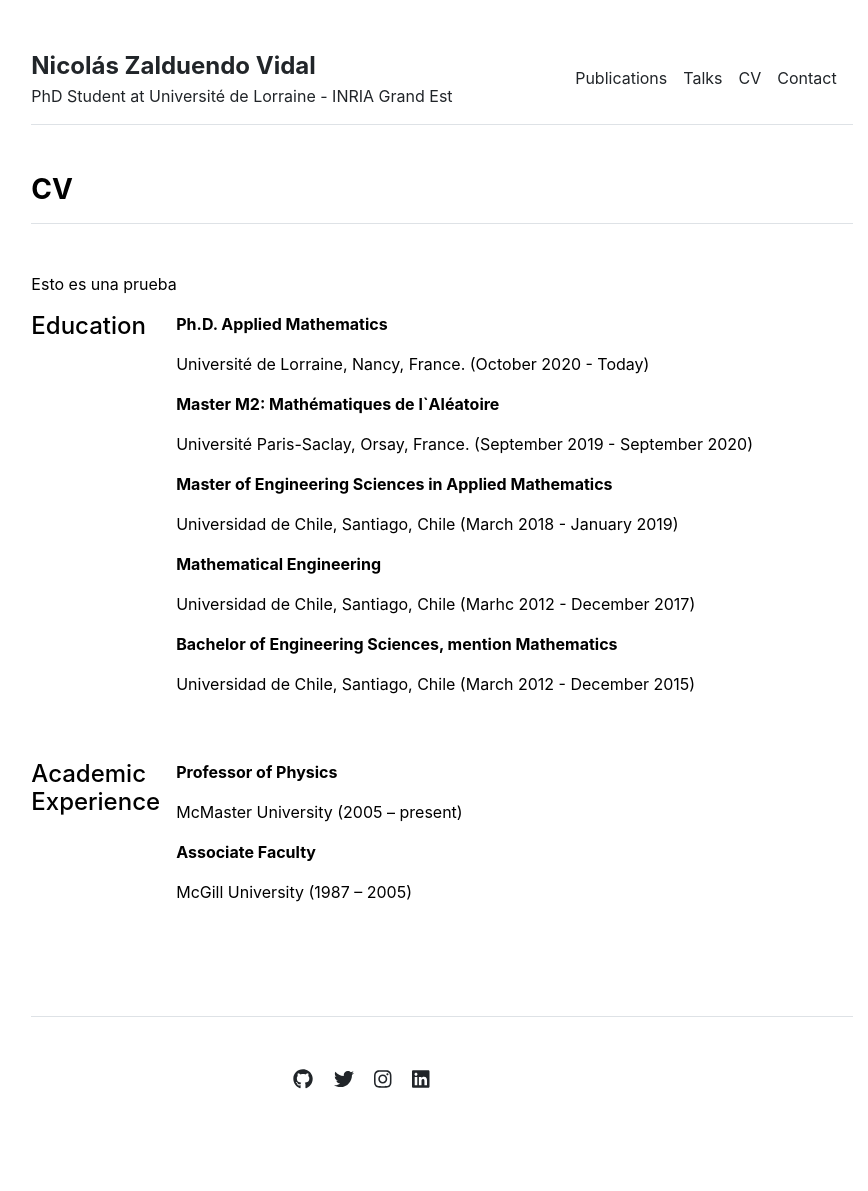
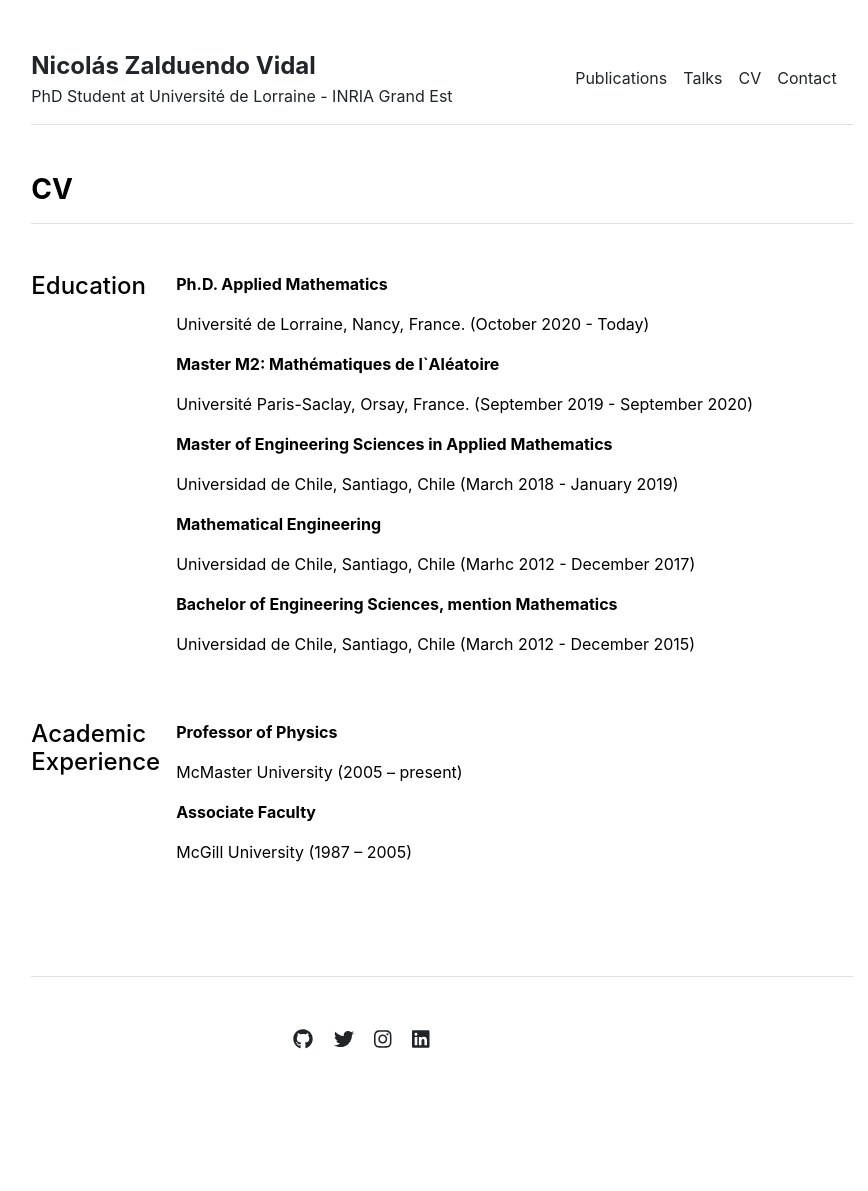
Before and after one commit to nzalduendo/nzalduendo.github.io, a Jekyll site: the page built from cv.md, in a window 1280 px wide. Shown: the whole page, without its empty margins (198-1066 px from the left). Built offline with Jekyll 4.4.1, drawn with Linux system fonts in a browser that asks for light colours; after the commit the page ends 1151 px from its top, so only the background shows below that.

Commit message:
Update cv.html

```diff
--- a/_layouts/cv.html
+++ b/_layouts/cv.html
@@ -7,7 +7,6 @@ layout: default
 <div class="row g-5 mb-5">
   <div>
     <h3 class="fw-bold border-bottom pb-3 mb-5">CV</h3>
-    <p> Esto es una prueba </p>
     <div class="row g-5 mb-5">
       <div class="col-md-2">
         <h4>Education</h4>
```
